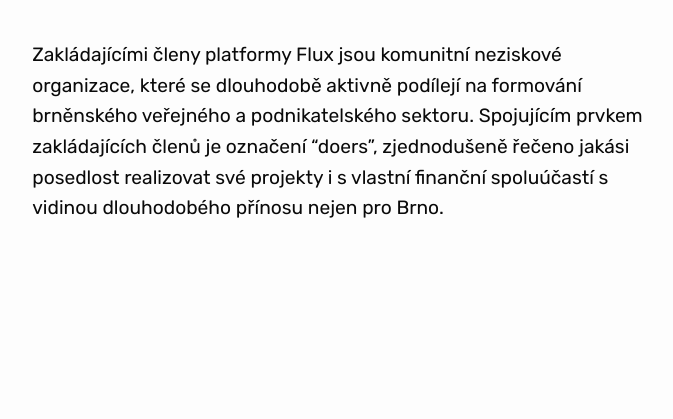
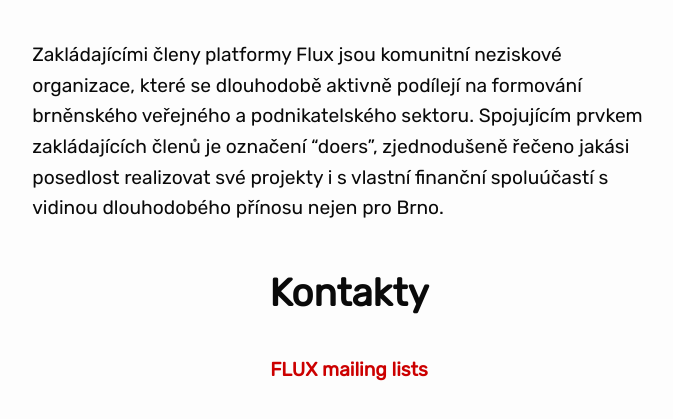
Before and after one commit to fluxbrno/fluxbrno.cz, a plain HTML site: page index.htm in a window 1280 px wide. Shown: the part 1541-1960 px from the top of the page, without its empty margins (291-964 px from the left). Before the commit the page ends 1861 px from the top, so only its background shows below. Drawn offline with Linux system fonts and the light colour scheme.

Commit message:
adding mailing list link

```diff
--- a/index.htm
+++ b/index.htm
@@ -36,6 +36,7 @@
  s vidinou dlouhodobého přínosu nejen pro Brno.
  </p>
 
-
+ <h2>Kontakty</h2>
+ <p style="text-align: center;"><a href="https://lists.fluxbrno.cz/">FLUX mailing lists</a></p>
 </body>
 </html>
```
